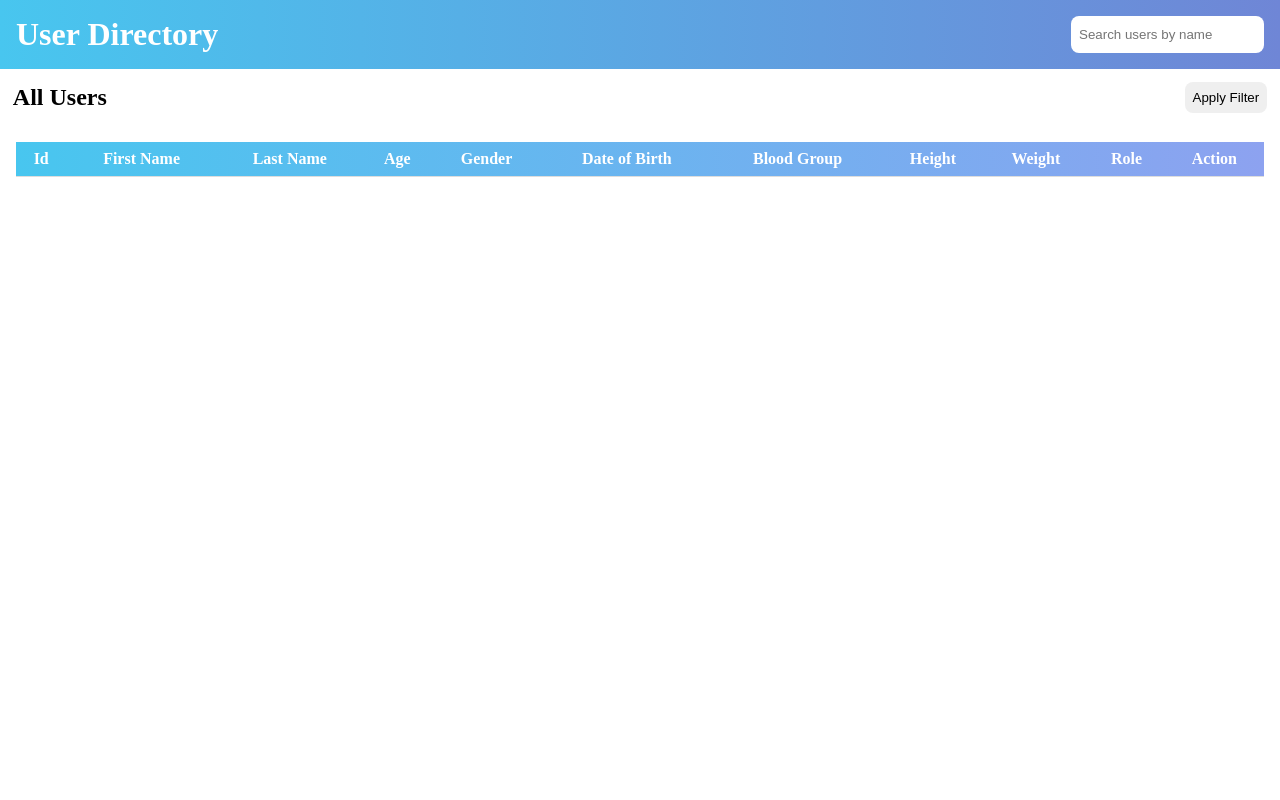
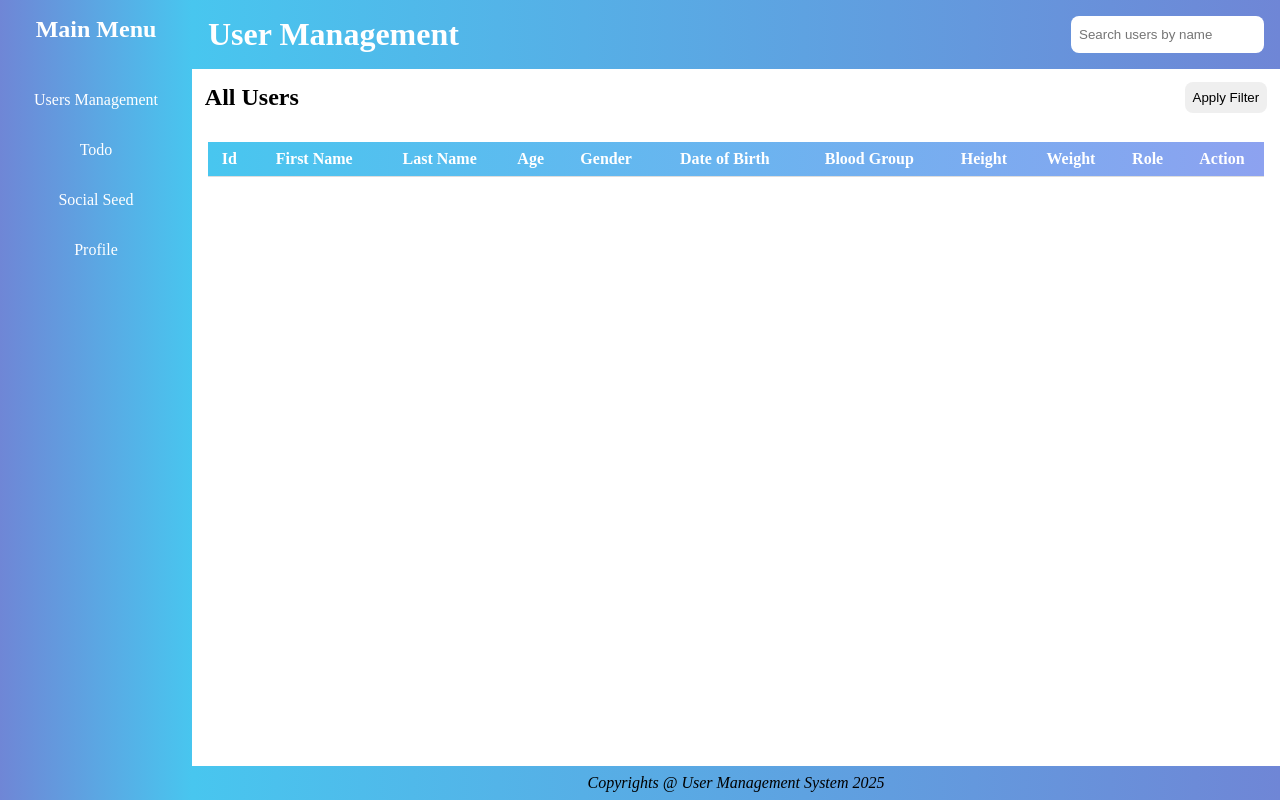
Before and after one commit to asfaqmoideen/ums, a website built with Vite: page index.html in a window 1280 px wide. Built offline with nearby package versions, Linux system fonts and the light colour scheme; no server answers.

Commit message:
Sidebar for Main Menu

```diff
--- a/index.html
+++ b/index.html
@@ -3,13 +3,25 @@
 <head>
     <meta charset="UTF-8">
     <meta name="viewport" content="width=device-width, initial-scale=1.0">
-    <title>User Directory</title>
+    <title>User Management</title>
     <script src="/src/js/userController.js"></script>
     <link rel="stylesheet" href="/src/css/user.css">
 </head>
 <body>
+    <aside class="aside">
+        <div class="sideheader">
+            <h1>Main Menu</h1>
+        </div>
+        <ul>
+            <li>Users Management</li>
+            <li>Todo</li>
+            <li>Social Seed</li>
+            <li>Profile</li>
+        </ul>
+    </aside>
+    <div class="main-content">
         <header>
-        <h1>User Directory</h1>
+            <h1>User Management</h1>
             <input type="text" id="searchbox" placeholder="Search users by name">
         </header>
         <main>
@@ -26,7 +38,7 @@
                 </table>
                 </div>
             </div>
-        <aside class="sidebar hidden" id="sidemenu">
+            <div class="sidebar hidden" id="sidemenu">
                 <form id="searchsort">
                     <label for="filterselect">Apply Filter</label>
                     <select name="filter" id="filterselect">
@@ -45,7 +57,7 @@
                     <button type="submit" id="results">Show Results</button>
                     <button type="button" id="clearall" class="hidden clear-btn">Clear Results</button>
                 </form>
-        </aside>
+            </div>
             <div class="container-confirmation hidden" id="confirmation">
                 <p id="confirm-title"></p>
                 <div class="btn-wrap">
@@ -53,5 +65,9 @@
                 <button type="button" id= "nobtn" >No</button></div>
             </div>
         </main>
+        <footer>
+            <p>Copyrights @ User Management System 2025</p>
+        </footer>
+    </div>
 </body>
 </html>
--- a/src/css/user.css
+++ b/src/css/user.css
@@ -5,9 +5,45 @@
 
 body{
     display: flex;
+    flex-direction: row;
+    height: 100vh;
+}
+
+.aside{
+    width: 12rem;
+    background : linear-gradient(to left, #48c6ef 0%, #6f86d6 100%);
+    display: flex;
+    color: white;
     flex-direction: column;
-    height: 100vh;
-    width: 100vw;
+    gap: 2rem;
+    align-items: center;
+    margin: 0;
+}
+
+.sideheader{
+    margin-top: 1rem;
+}
+.aside ul{
+    list-style: none;
+    width: 100%;
+    padding: 0;
+    margin: 0;
+}
+.aside li{
+    text-align: center;
+    text-decoration: none;
+    padding: 1rem;
+    font-size: 1rem;
+    cursor: pointer;
+}
+.aside li:hover{
+    background-color: black;
+}
+
+.main-content{
+    flex: 1 ;
+    display: flex;
+    flex-direction: column;
 }
 
 main{
@@ -19,11 +55,18 @@ main{
     flex:1;
 }
 
-header{
+header, footer{
     display: flex;
     justify-content: space-between;
+    padding: 1rem;
     background : linear-gradient(to right, #48c6ef 0%, #6f86d6 100%);
-    padding: 1rem;
+}
+
+footer{
+    padding: .5rem;
+    display: flex;
+    justify-content: space-around;
+    font-style: italic;
 }
 
 header h1{
@@ -57,6 +100,7 @@ header h1{
     padding: .5rem;
     border-radius: .5rem;
     border: none;
+    cursor: pointer;
 }
 
 
@@ -79,7 +123,7 @@ table thead{
 }
 
 .tablebody{
-    height: 400px;
+    height: 380px;
     overflow-y: auto;
     margin: 1rem;
 }
@@ -110,3 +154,10 @@ table thead{
     top:40%;
     left:40%;
 }
+
+.role{
+    background-color: #ddd;
+}
+.admin{
+    color: red;
+}
--- a/src/js/userController.js
+++ b/src/js/userController.js
@@ -1,3 +1,4 @@
+"use strict"
 document.addEventListener('DOMContentLoaded', () => {
     const uiCon = new UIController();
     const directCon = new DirectoryController(uiCon);
@@ -19,7 +20,7 @@ document.addEventListener('DOMContentLoaded', () => {
     searchForm.reset();
     directCon.displayAllUsers();
     clearResults.classList.add("hidden");
-})
+    });
 
    const nameSearch = document.getElementById("searchbox");
    nameSearch.addEventListener("keyup",()=>{
@@ -224,8 +225,7 @@ class UIController {
             const row = document.createElement('tr');
                 for(let key in user){
                     if(this.includesTableHeading(key)){
-                        const cell = document.createElement('td');
-                        cell.textContent = user[key];
+                        const cell = this.createUserCells(key, user);
                         row.appendChild(cell);
                     }
                 }
@@ -242,6 +242,20 @@ class UIController {
         });
 
         usersTable.appendChild(domFrag);
+    }
+
+    createUserCells(key, user) {
+        const cell = document.createElement('td');
+        if (key == "gender") {
+            cell.textContent = user[key][0].toUpperCase();
+        }
+        else {
+            cell.textContent = user[key];
+            if (key == "role") {
+                cell.classList.add("role", `${key}`);
+            }
+        }
+        return cell;
     }
 
     async tryDeletingUser(user) {
@@ -263,9 +277,6 @@ class UIController {
             Object.keys(a)[0].toLowerCase() === key.toLowerCase()
         );
     }
-
-
-
 
 
     createButton(textContent){
```
Lines whose indentation alone changed are shown as unchanged.
